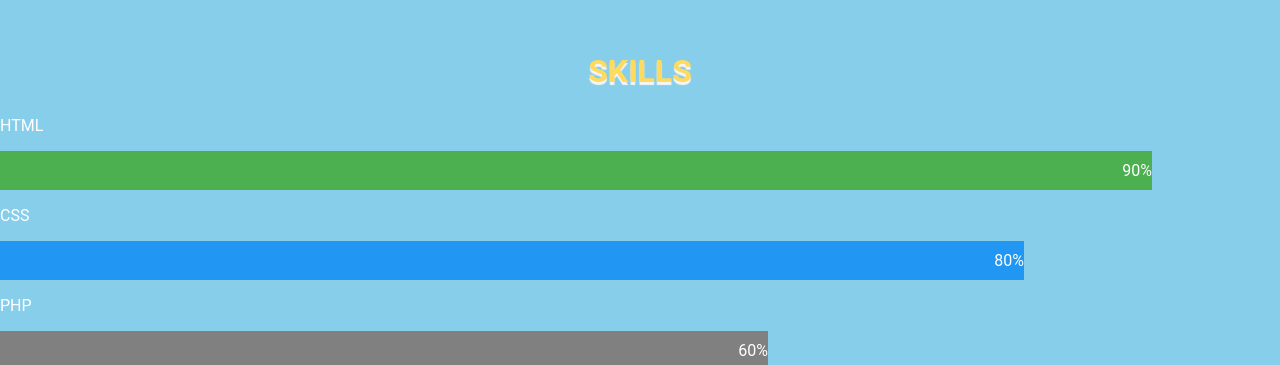
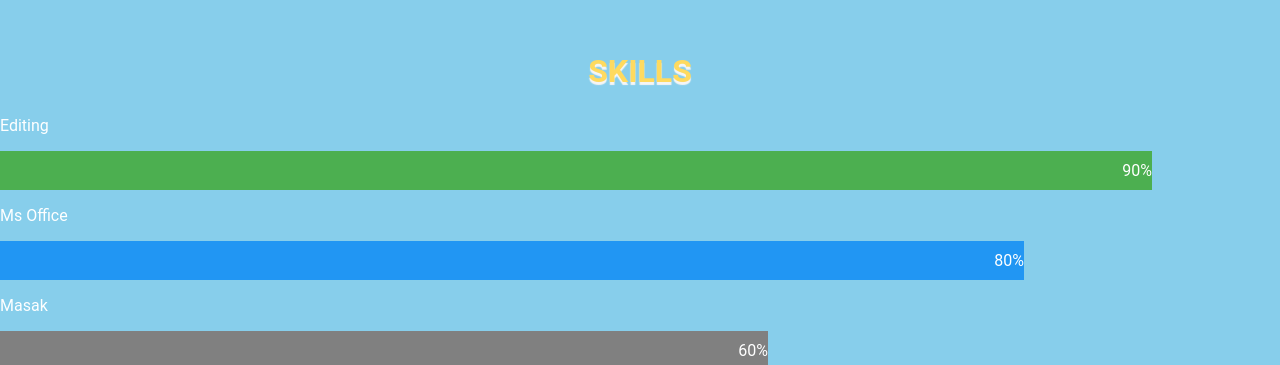
Before and after one commit to intannurmayda/bettersweetbyintanna.github.io, a plain HTML site: page index.html in a window 1280 px wide. Shown: the part 1615-1980 px from the top of the page. Drawn offline with Linux system fonts and the light colour scheme.

Commit message:
Update index.html

```diff
--- a/index.html
+++ b/index.html
@@ -40,15 +40,15 @@
     <section class="skills" id="skills">
         <div class="wrapper">
         <h1>SKILLS</h1>
-        <p>HTML</p>
+        <p>Editing</p>
         <div class="skills html">90%</div>
         </div>
         <div class="wrapper">
-            <p>CSS</p>
+            <p>Ms Office</p>
             <div class="skills css">80%</div>
             </div>
             <div class="wrapper">
-                <p>PHP</p>
+                <p>Masak</p>
                 <div class="skills php">60%</div>
                 </div>
 
```
